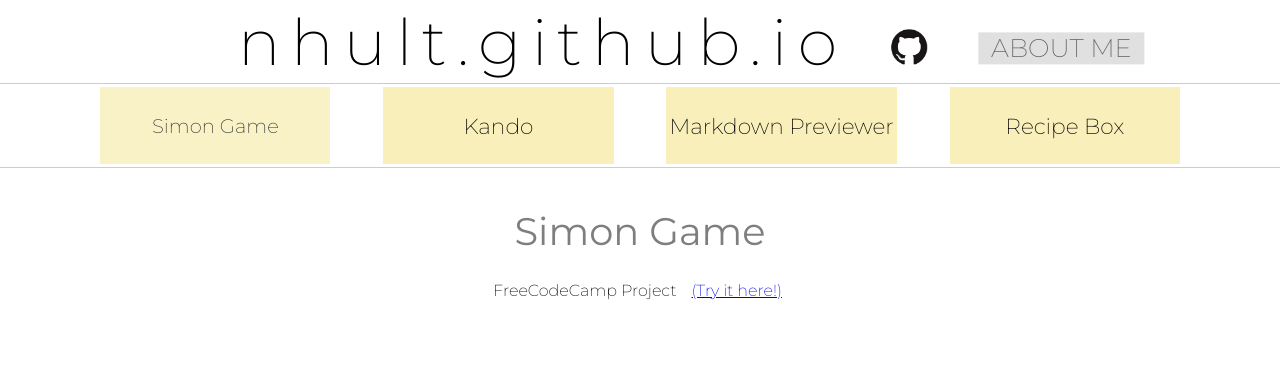
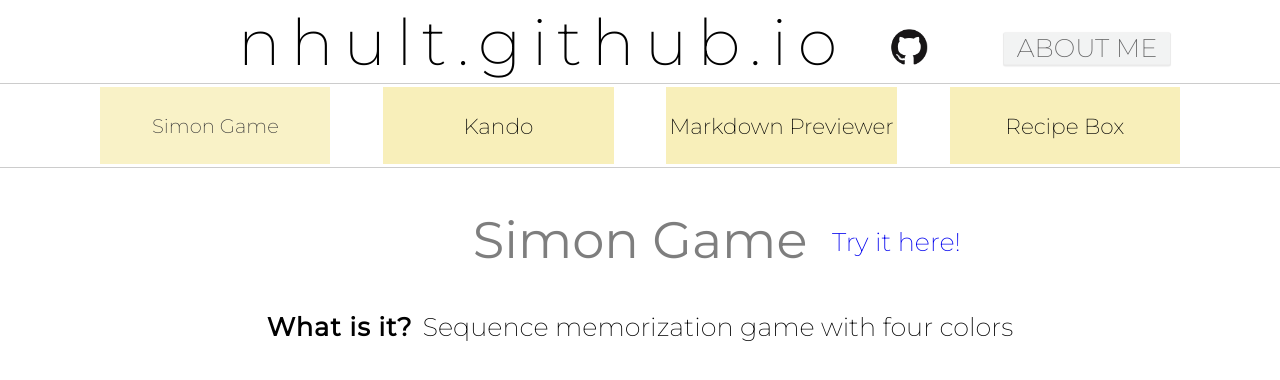
Before and after one commit to ViscoseSole/viscosesole.github.io, a React app: page / in a window 1280 px wide. Both pictures are taken after a click on the element "Simon Game". Shown: the top 380 px of the page. Built offline with nearby package versions, Linux system fonts and the light colour scheme.

Commit message:
aboutme & fixes

```diff
--- a/src/components/App.jsx
+++ b/src/components/App.jsx
@@ -27,7 +27,11 @@ export default class App extends Component {
       <div>
         <Header />
         <NavBar ghpages={ ghpages.projects } onProjectSelected={ this.selectProject } indexSelected={ this.state.projectSelected } />
-        <Intro projectSelected={ ghpages.projects[this.state.projectSelected] } />
+        {
+          this.state.projectSelected !== null ?
+          (<Intro projectSelected={ ghpages.projects[this.state.projectSelected] } />) :
+          (<Intro projectSelected={ null } />)
+        }
       </div>
     );
   }
--- a/src/components/Intro.jsx
+++ b/src/components/Intro.jsx
@@ -13,11 +13,19 @@ export default class Intro extends Component {
 
     return (
       <main className='Intro'>
-        <h1 className='Intro-Header-Title'>{ title }</h1>
-        <div className='Intro-Project-Snippet'>
-          <p>{ snippet }</p>
-          { snippet ? <a target='_blank' href={'http://nhult.github.io/' + repository}><span>(Try it here!)</span></a> : '' }
+        <div className='Intro-Header-Title'>
+          <h1>{ title }</h1>
+          { snippet ? <a target='_blank' href={'http://nhult.github.io/' + repository}><span> Try it here!</span></a> : '' }
         </div>
+        {
+          this.props.projectSelected !== null ?
+          (
+            <div className='Intro-Project-Snippet'>
+            <h4>What is it? </h4>
+            <p>{ snippet }</p>
+          </div>
+        ) : false
+        }
       </main>
     );
   }
--- a/src/gh-pages.json
+++ b/src/gh-pages.json
@@ -3,7 +3,7 @@
     {
       "name": "Simon Game",
       "repository": "simon-game",
-      "snippet": "FreeCodeCamp Project"
+      "snippet": "Sequence memorization game with four colors"
     },
     {
       "name": "Kando",
@@ -13,7 +13,7 @@
     {
       "name": "Markdown Previewer",
       "repository": "markdown-previewer",
-      "snippet": "Translate Markdown into HTML"
+      "snippet": "Translates written Markdown into HTML"
     },
     {
       "name": "Recipe Box",
--- a/src/styles/Header.scss
+++ b/src/styles/Header.scss
@@ -44,10 +44,17 @@
       font-size: 2vw;
       transform: translate(0, 0.5vw);
       opacity: 0;
-      background: #ccc;
       width: 13vw;
       height: 2.5vw;
       text-align: center;
+      background: rgba(47, 54, 64, .1);
+      cursor: pointer;
+      user-select: none;
+      border-radius: 1px;
+
+      -webkit-box-shadow: 0px 1px 1px 1px rgba(0,0,0,0.15);
+      -moz-box-shadow: 0px 1px 1px 1px rgba(0,0,0,0.15);
+      box-shadow: 0px 1px 1px 1px rgba(0,0,0,0.15);
     }
   }
 
@@ -60,7 +67,7 @@
     }
     h3 {
       opacity: .6;
-      transform: translate(8vw, 0.5vw);
+      transform: translate(10vw, 0.5vw);
     }
   }
 
--- a/src/styles/Intro.scss
+++ b/src/styles/Intro.scss
@@ -4,22 +4,45 @@
   flex-flow: column nowrap;
   justify-content: flex-start;
   align-items: center;
+  font-size: 2vw;
 
   .Intro-Header-Title {
+    position: relative;
+    display: flex;
+    flex-flow: row nowrap;
+    justify-content: center;
+    align-items: center;
+    margin-top: 40px;
+
+    & * {
+      margin: 0;
+    }
+  }
+  .Intro-Header-Title h1 {
     opacity: 0.5;
-    margin-top: 40px;
     font-weight: 400;
-    font-size: 3vw;
+    font-size: 4vw;
     user-select: none;
+  }
+  .Intro-Header-Title span {
+    position: absolute;
+    top: 1.4vw;
+    right: -12vw;
   }
   .Intro-Project-Snippet {
     display: flex;
     flex-flow: row nowrap;
     justify-content: space-between;
     align-items: center;
+    margin-top: 40px;
 
     & * {
       margin: 0 5px;
     }
   }
+
+  h4 {
+    letter-spacing: 1px;
+    font-weight: bold;
+  }
 }
```
Also changed, not shown: bundle.js.
